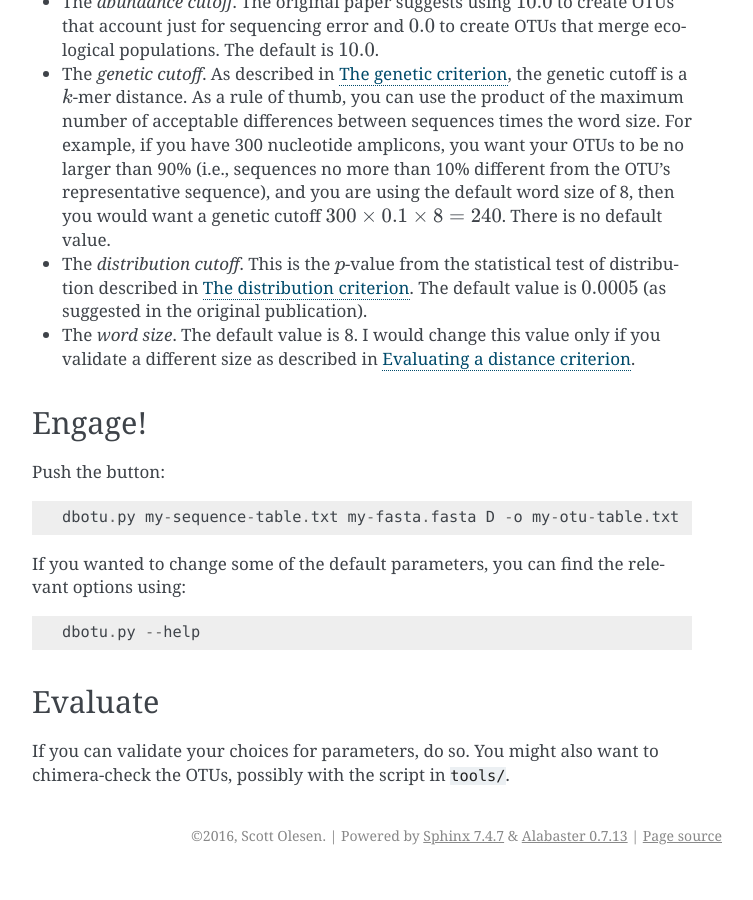
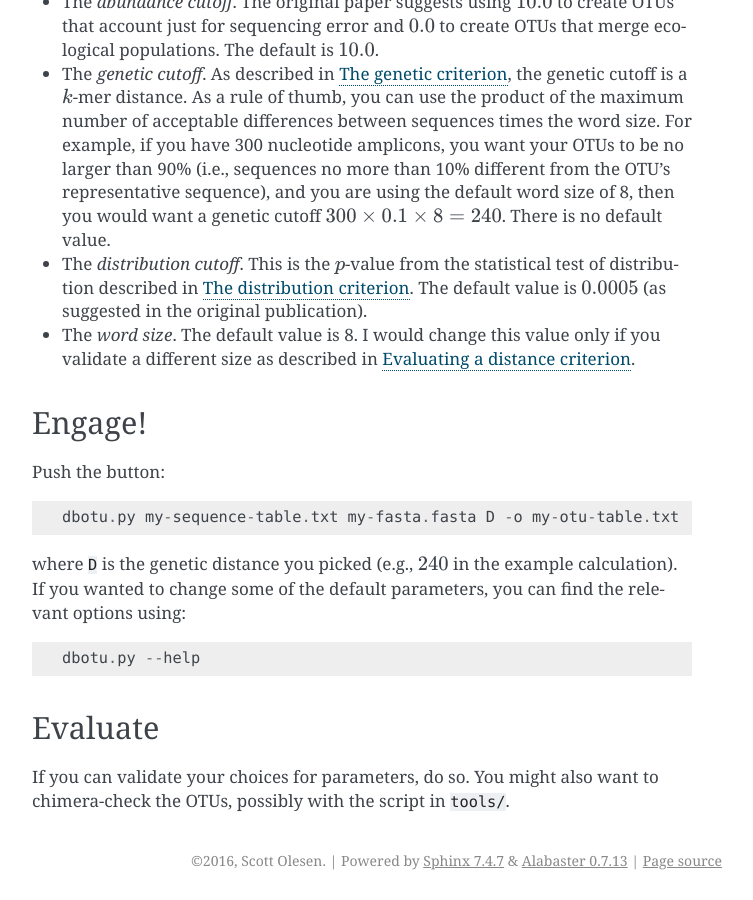
Before and after one commit to swo/dbotu3, a Sphinx documentation site: the page built from doc/source/getting-started.rst, in a window 1280 px wide and 900 px high, scrolled down 1027 px. Shown: the whole window, without its empty margins (388-1141 px from the left). Built offline with Sphinx 7.4.7, drawn with Linux system fonts in a browser that asks for light colours; before the commit the page ends 1902 px from its top, so only the background shows below that.

Commit message:
added doc note

```diff
--- a/doc/source/getting-started.rst
+++ b/doc/source/getting-started.rst
@@ -66,6 +66,8 @@ Push the button::
 
     dbotu.py my-sequence-table.txt my-fasta.fasta D -o my-otu-table.txt
 
+where ``D`` is the genetic distance you picked (e.g., :math:`240` in the
+example calculation).
 If you wanted to change some of the default parameters, you can find the
 relevant options using::
 
```
